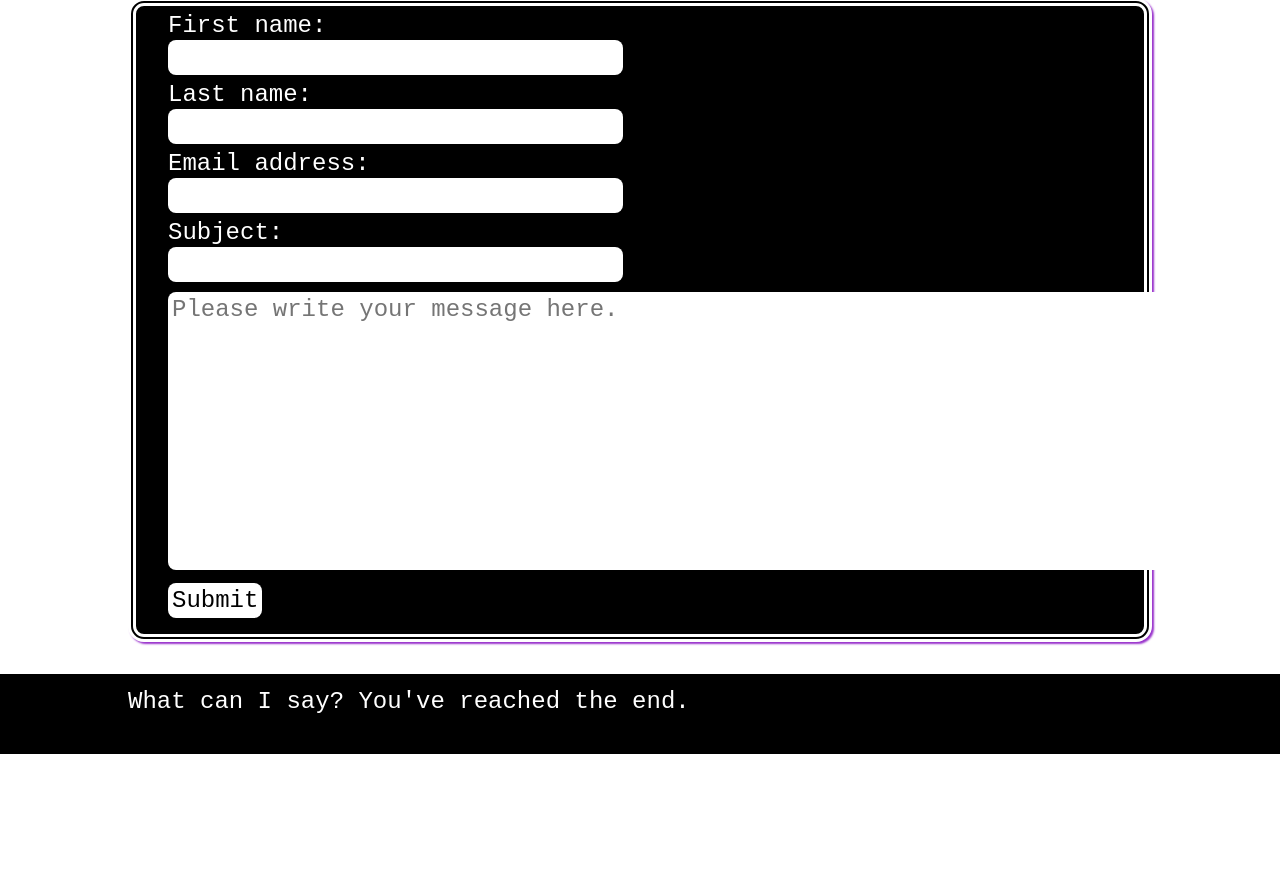
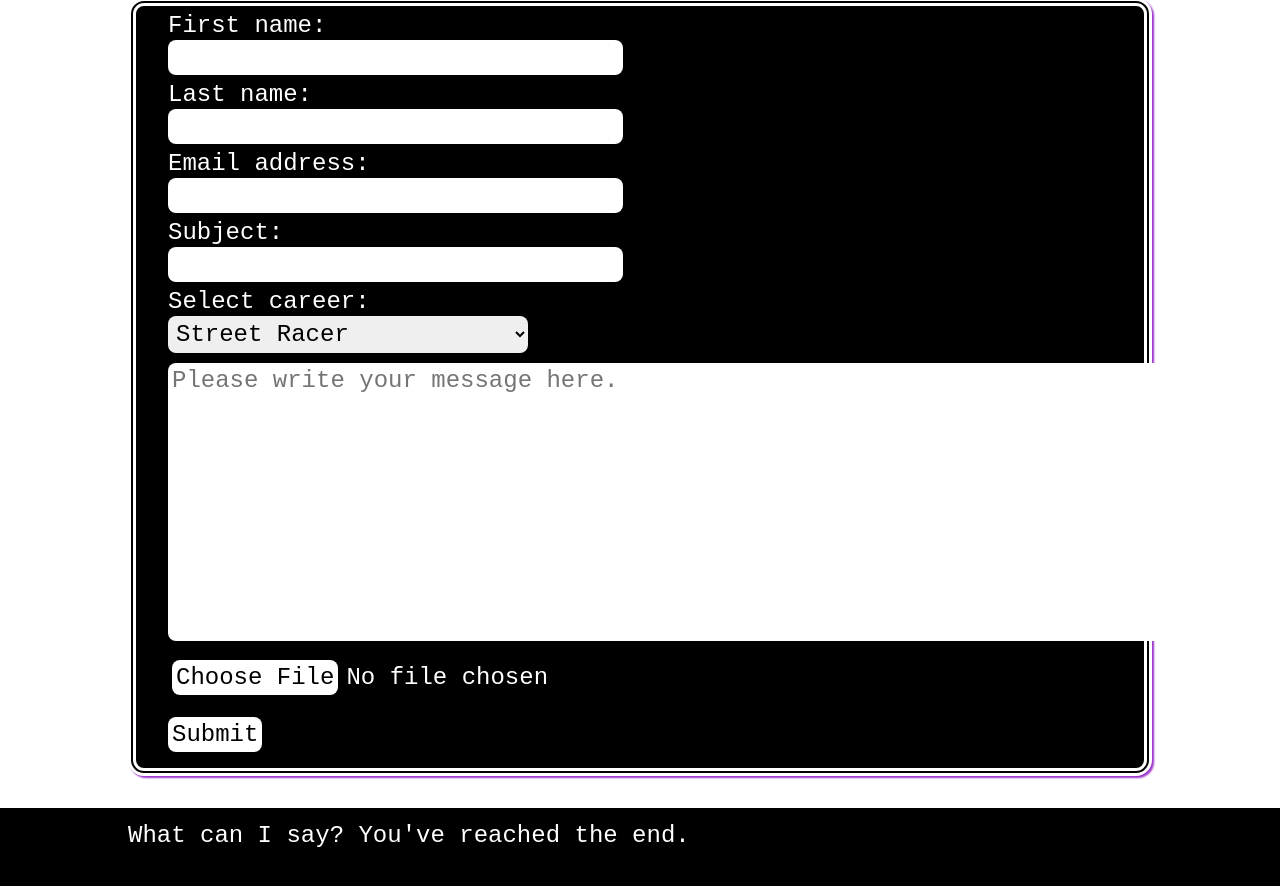
Before and after one commit to StefanTampu/quois-records, a plain HTML site: page j2.html in a window 1280 px wide. Shown: the part 854-1740 px from the top of the page. Before the commit the page ends 1608 px from the top, so only its background shows below. Drawn offline with Linux system fonts and the light colour scheme.

Commit message:
Update career forms Add select career option Add file-upload button for resume

```diff
--- a/j2.html
+++ b/j2.html
@@ -32,7 +32,7 @@
         <div class="career-application container">
             <h2>Apply today!</h2>
             <h4>Please send us an email along with your CV through the form below if you are interested in applying for this position, or contact us if you have any questions.</h4>
-            <form action="" target="_parent" method="post" name="j2-contact-form" novalidate>
+            <form action="" target="_parent" method="post" name="j2-form" novalidate>
                 <label for="f-name">First name:</label><br>
                 <input type="text" id="f-name" name="f-name" size="30" required><br>
                 <label for="l-name">Last name:</label><br>
@@ -41,7 +41,18 @@
                 <input type="text" id="email-address" name="email-address" size="30" required><br>
                 <label for="email-subject">Subject:</label><br>
                 <input type="text" id="email-subject" name="email-subject" size="30" required><br>
+                <label for="job-selection">Select career:</label><br>
+                <select id="job-selection" name="job-selection" required>
+                    <option value="symphony-composer">Symphony Composer</option>
+                    <option value="street-racer" selected="selected">Street Racer</option>
+                    <option value="bounty-hunter">Bounty Hunter</option>
+                    <option value="samurai">Samurai</option>
+                    <option value="accountant">Accountant</option>
+                    <option value="eastwood">Clint Eastwood</option>
+                    <option value="worst">Save the Worst for Last</option>
+                </select>
                 <textarea name="message" id="j2-message" cols="100" rows="10" placeholder="Please write your message here." required></textarea><br>
+                <input type="file" id="resume-file" name="resume-file"><br>
                 <input type="submit">
             </form>
         </div>
--- a/style.css
+++ b/style.css
@@ -301,7 +301,7 @@ label {
     font-size: 24px;
 }
 
-input, textarea {
+input, textarea, input::file-selector-button, select {
     font-family: monospace;
     font-size: 24px;
     margin: 2px 0 8px 0;
@@ -322,6 +322,20 @@ input[type=submit]:hover {
     color: white;
     text-shadow: white 0 0 5px;
     box-shadow: inset 90px 0 0 0 darkorchid;
+}
+
+input::file-selector-button {
+    background-color: white;
+    cursor: pointer;
+    box-shadow: inset 0 0 0 0 darkorchid;
+    transition: color 2s cubic-bezier(0,1.2,0.8,1), box-shadow 2s cubic-bezier(0,1.2,0.8,1);
+    margin-right: 8px;
+}
+
+input::file-selector-button:hover {
+    color: white;
+    text-shadow: white 0 0 5px;
+    box-shadow: inset 160px 0 0 0 darkorchid;
 }
 
 #careers-button:hover {
```
Also changed, not shown: j1.html (+11 -0 lines), j3.html (+12 -1 lines), j4.html (+12 -1 lines), j5.html (+12 -1 lines), j6.html (+12 -1 lines), j7.html (+12 -1 lines).
